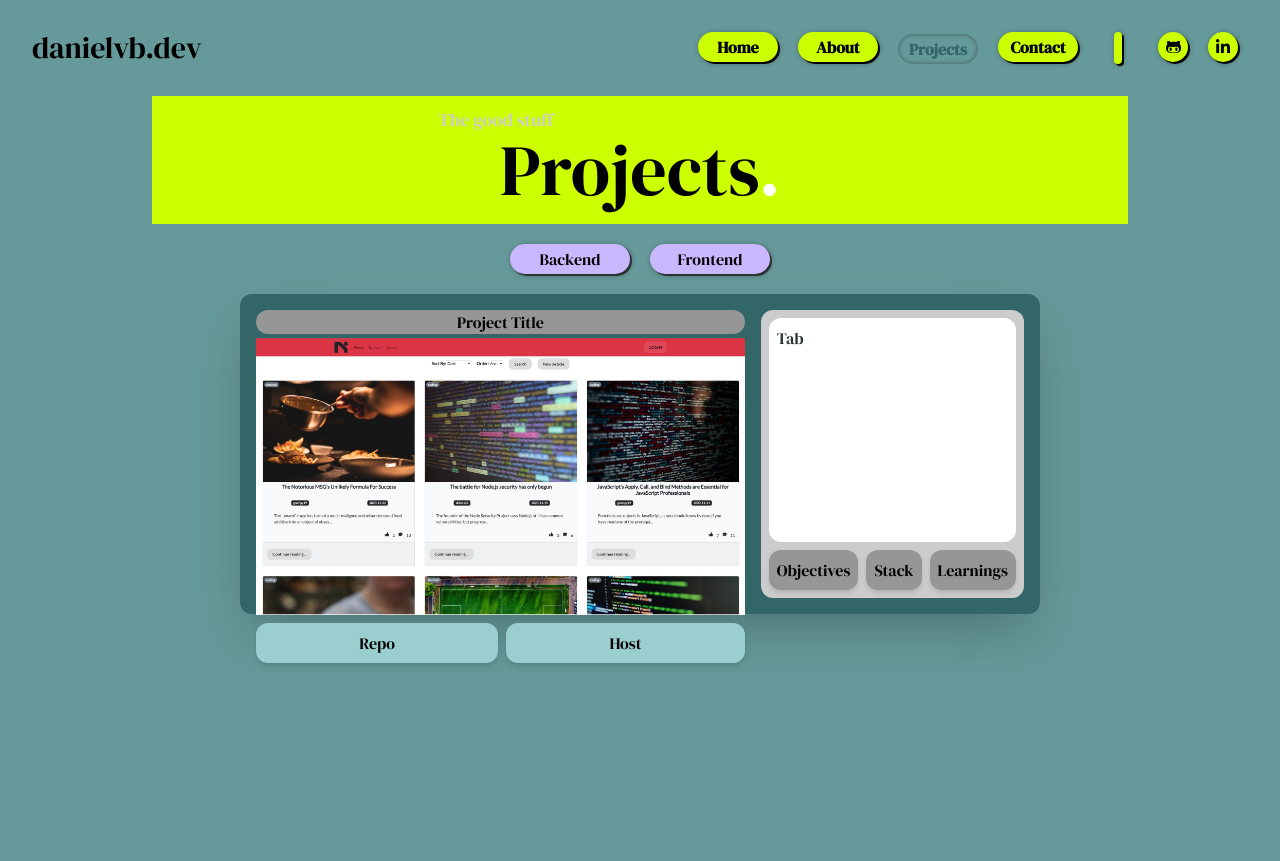
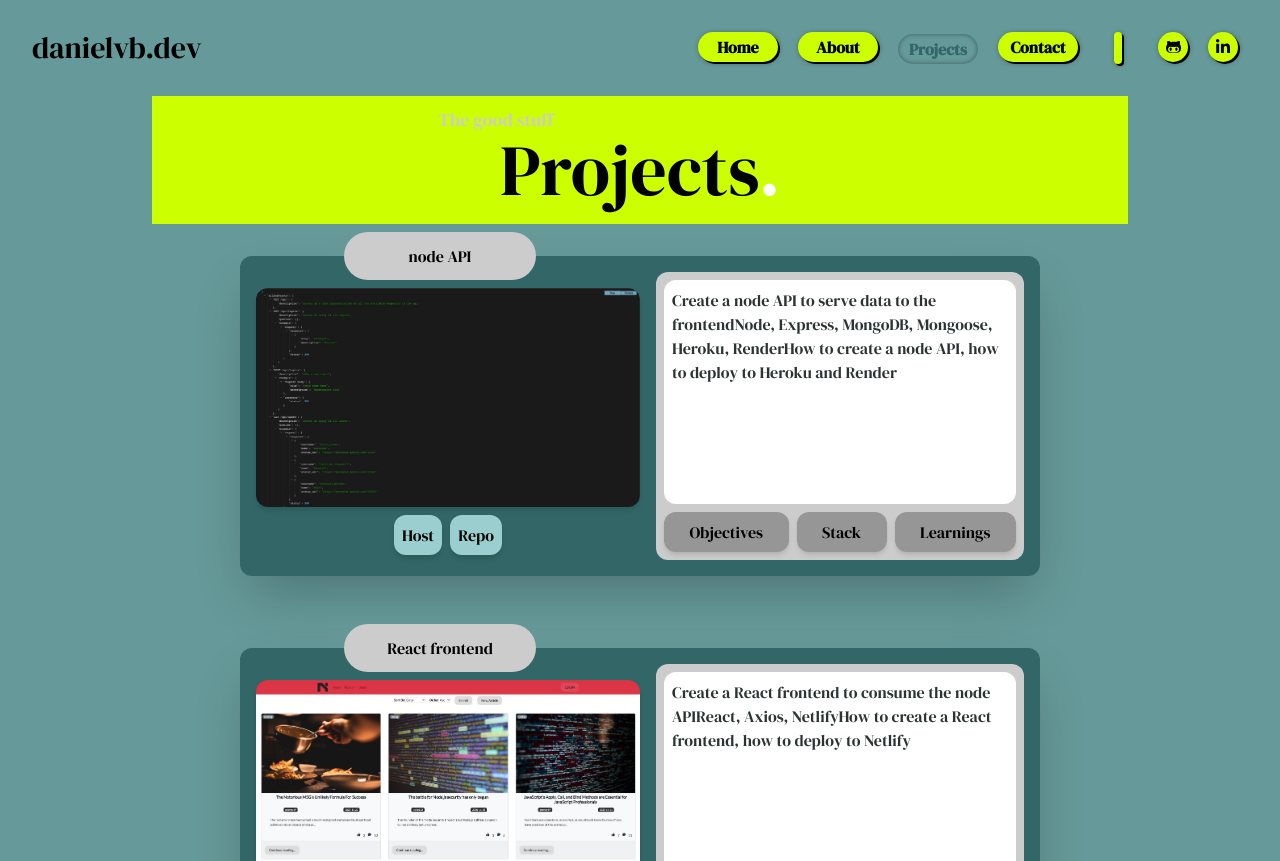
Before and after one commit to dvbenson/fe_my-portfolio-dvb, a Next.js app: page /projects in a window 1280 px wide. Shown: the top 861 px of the page. Built offline with nearby package versions, Linux system fonts and the light colour scheme.

Commit message:
project page cards complete, copy needed to do and state for buttons

```diff
--- a/app/projects/page.jsx
+++ b/app/projects/page.jsx
@@ -8,8 +8,9 @@ export default function page() {
       Category: 'Backend',
       URL: 'https://badsauce-webservices.onrender.com/api',
       Repo: 'https://github.com/dvbenson/be_nc-news',
+      image: '/assets/be_nc-news.jpeg',
       Objectives: 'Create a node API to serve data to the frontend',
-      Technologies: 'Node, Express, MongoDB, Mongoose, Heroku, Render',
+      Stack: 'Node, Express, MongoDB, Mongoose, Heroku, Render',
       Learning: 'How to create a node API, how to deploy to Heroku and Render',
     },
     {
@@ -17,9 +18,20 @@ export default function page() {
       Category: 'Frontend',
       URL: 'https://badsauce-nc-news.netlify.app/',
       Repo: 'https://github.com/dvbenson/fe_nc-news',
+      image: '/assets/fe_nc-news.jpeg',
       Objectives: 'Create a React frontend to consume the node API',
-      Technologies: 'React, Axios, Netlify',
+      Stack: 'React, Axios, Netlify',
       Learning: 'How to create a React frontend, how to deploy to Netlify',
+    },
+    {
+      Title: 'Next.js Portfolio Project',
+      Category: 'Frontend',
+      URL: 'https://danielvb.dev/',
+      Repo: 'https://github.com/dvbenson/my-portfolio-dvb',
+      image: '/assets/dvb_portfolio.jpeg',
+      Objectives: 'Create a portfolio website using Next.js',
+      Stack: 'Next.js, Vercel',
+      Learning: 'How to create a Next.js website, how to deploy to Vercel',
     },
   ];
 
@@ -42,57 +54,76 @@ export default function page() {
             </div>
           </div>
         </section>
-        <section>
+        {/* <section>
           <div className='flex flex-row sm:flex-row items-center justify-center mt-4'>
             <button className={styles.filter_button}>Backend</button>
             <button className={styles.filter_button}>Frontend</button>
           </div>
-        </section>
+        </section> */}
         <section>
-          <div id='wrapper'>
+          <div
+            id='wrapper'
+            className='flex flex-col justify-center items-center gap-10'
+          >
+            {projects.map((item) => (
               <div
                 id='container'
-              className='flex flex-row justify-center items-center mt-4'
+                className='flex flex-row justify-center items-center mt-8'
               >
                 <div
                   id='card'
-                className='bg-[#336666] flex flex-col mx-8 lg:flex-row p-4 rounded-xl lg:w-[800px] lg:h-[320px] shadow-2xl'
+                  className='relative bg-[#336666] flex flex-col mx-8 min-[800px]:flex-row p-4 rounded-xl lg:w-[800px] lg:h-[320px] shadow-2xl'
                 >
-                <div id='image-card' className='flex flex-col lg:mr-2'>
+                  <div
+                    id='image-card'
+                    className='flex flex-col min-[800px]:mr-2'
+                  >
+                    <img
+                      src={item.image}
+                      alt={item.title}
+                      className='w-full h-auto lg:w-96 max-w-sm max-h-sm mt-4 rounded-xl shadow-md'
+                    />
                     <div
                       id='project-title'
-                    className=' bg-[#969696] rounded-xl h-12 mb-1 text-center items-center justify-center flex'
+                      className='absolute -top-6 inset-x-0 left-1/2 min-[800px]:left-1/4 transform -translate-x-1/2 bg-gray rounded-full h-12 w-48 p-2 mb-1 text-center items-center justify-center flex'
                     >
-                    <h1>Project Title</h1>
+                      <h1>{item.Title}</h1>
                     </div>
-                  {/* <div
-                    id='site-image'
-                    className='w-auto min-[976px]:w-36 h-48 mt-1'
-                  > */}
-                  <img
-                    src='/assets/fe_nc-news.jpeg'
-                    alt='fe_nc-news'
-                    className='w-full h-auto'
-                  />
-                  {/* </div> */}
+
                     <div
                       id='link-buttons'
                       className='flex flex-row justify-center items-center gap-2 mt-2'
                     >
-                    <button className='rounded-xl bg-[#9BCFCF] p-2 grow mb-2 shadow-md'>
+                      <a
+                        target='_blank'
+                        href={item.URL}
+                        rel='noopener noreferrer'
+                      >
+                        <button className='rounded-xl bg-[#9BCFCF] p-2 grow mb-3 shadow-md'>
+                          Host
+                        </button>
+                      </a>
+                      <a
+                        target='_blank'
+                        href={item.Repo}
+                        rel='noopener noreferrer'
+                      >
+                        <button className='rounded-xl bg-[#9BCFCF] p-2 grow mb-3 shadow-md'>
                           Repo
                         </button>
-                    <button className='rounded-xl bg-[#9BCFCF] p-2 grow mb-2 shadow-md'>
-                      Host
-                    </button>
+                      </a>
                     </div>
                   </div>
                   <div
                     id='tabs-card'
-                  className='flex  flex-col bg-gray p-2 lg:ml-2 rounded-xl w-80 lg:w-[480px] h-auto '
+                    className='flex  flex-col bg-gray p-2 min-[800px]:ml-2 rounded-xl w-80 lg:w-[480px] h-auto w-auto max-h-80'
                   >
                     <div id='tab' className='bg-white p-2 rounded-xl h-80'>
-                    <p className='text-[#2C3333]'>Tab</p>
+                      <p className='text-[#2C3333]'>
+                        {item.Objectives}
+                        {item.Stack}
+                        {item.Learning}
+                      </p>
                     </div>
                     <div
                       id='tabs-buttons'
@@ -111,6 +142,7 @@ export default function page() {
                   </div>
                 </div>
               </div>
+            ))}
           </div>
         </section>
       </main>
```
Also changed, not shown: public/assets/be_nc-news.jpeg (added), public/assets/dvb_portfolio.jpeg (added). Lines whose indentation alone changed are shown as unchanged.
